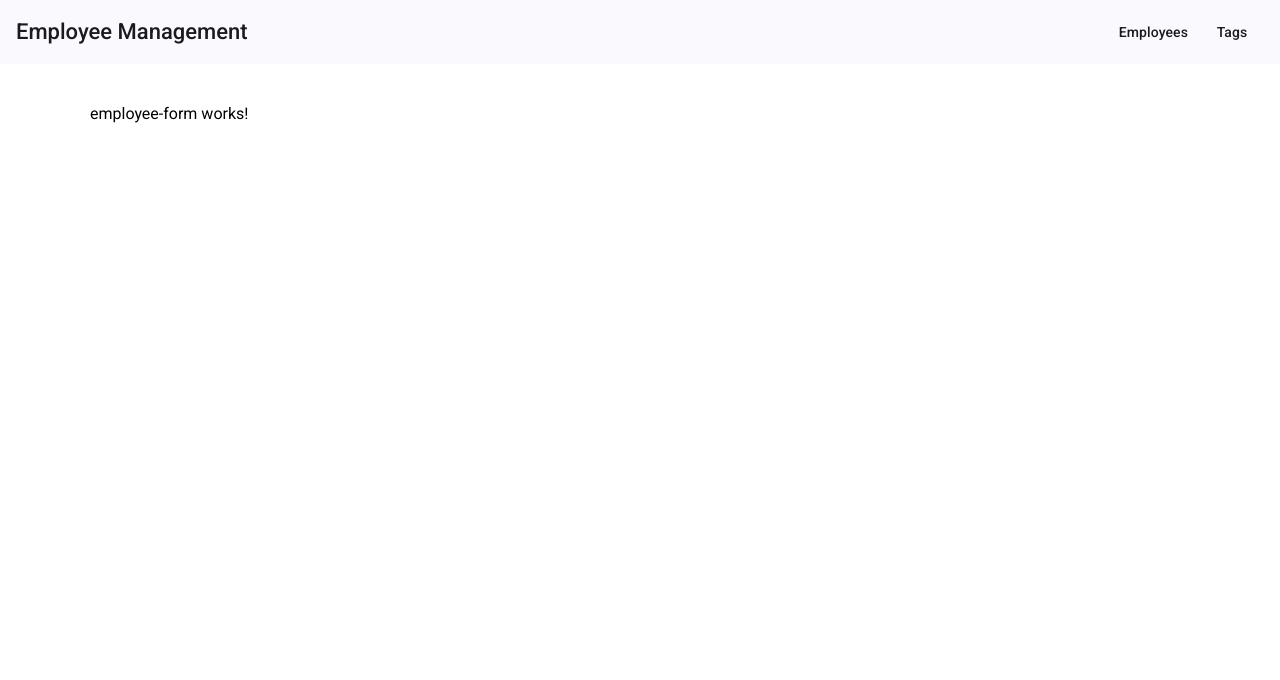
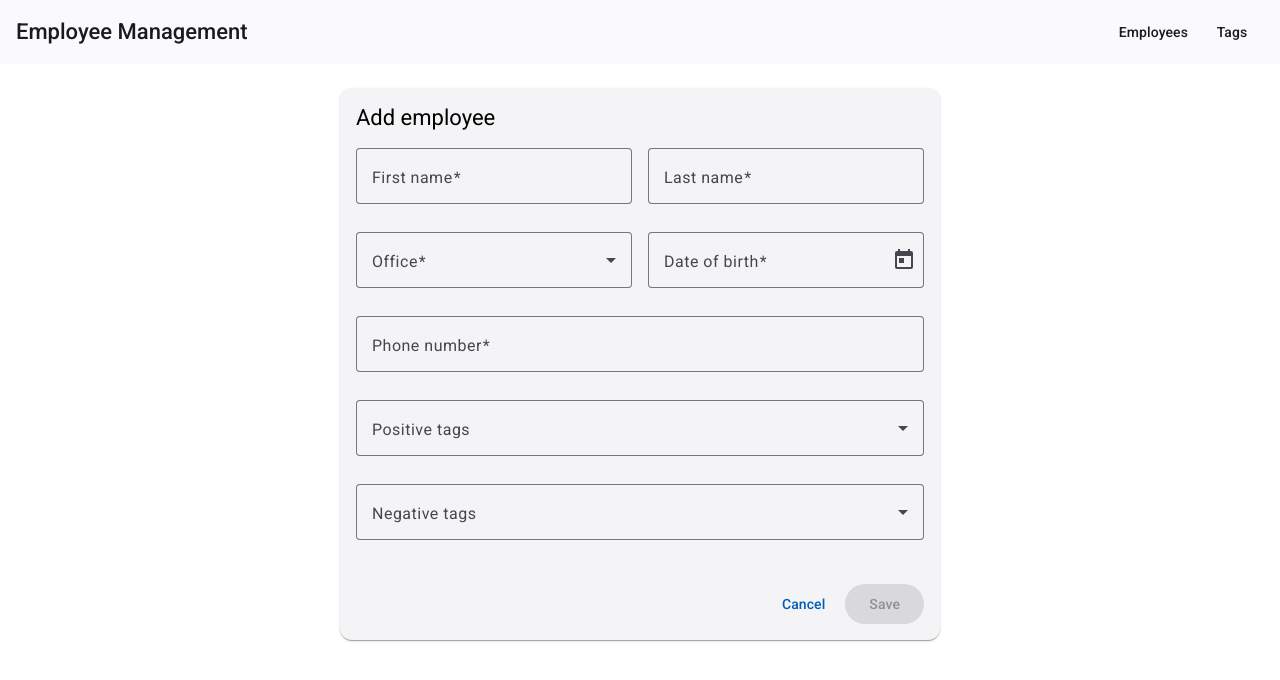
Before and after one commit to eugenefedotov/employee-management, an Angular app in the folder frontend/: page /employee/new in a window 1280 px wide. Shown: the top 680 px of the page. Built offline with nearby package versions, Linux system fonts and the light colour scheme.

Commit message:
Added scaffold for employee form финишная прямая.......

```diff
--- a/frontend/src/app/app.config.ts
+++ b/frontend/src/app/app.config.ts
@@ -2,6 +2,7 @@ import { ApplicationConfig, provideZoneChangeDetection } from '@angular/core';
 import { provideRouter } from '@angular/router';
 import { provideHttpClient } from '@angular/common/http';
 import { provideAnimationsAsync } from '@angular/platform-browser/animations/async';
+import { provideNativeDateAdapter } from '@angular/material/core';
 
 import { routes } from './app.routes';
 
@@ -11,5 +12,6 @@ export const appConfig: ApplicationConfig = {
     provideRouter(routes),
     provideHttpClient(),
     provideAnimationsAsync(),
+    provideNativeDateAdapter()
   ],
 };
--- a/frontend/src/app/employees/employee-form/employee-form.component.html
+++ b/frontend/src/app/employees/employee-form/employee-form.component.html
@@ -1 +1,69 @@
-<p>employee-form works!</p>
+<mat-card>
+  <mat-card-header>
+    <mat-card-title>{{ isEditMode ? 'Edit employee' : 'Add employee' }}</mat-card-title>
+  </mat-card-header>
+
+  <mat-card-content>
+    <form [formGroup]="form" (ngSubmit)="save()">
+      <div class="row">
+        <mat-form-field appearance="outline" class="half-width">
+          <mat-label>First name</mat-label>
+          <input matInput formControlName="firstName" />
+        </mat-form-field>
+
+        <mat-form-field appearance="outline" class="half-width">
+          <mat-label>Last name</mat-label>
+          <input matInput formControlName="lastName" />
+        </mat-form-field>
+      </div>
+
+      <div class="row">
+        <mat-form-field appearance="outline" class="half-width">
+          <mat-label>Office</mat-label>
+          <mat-select formControlName="office">
+            <mat-option value="Riga">Riga</mat-option>
+            <mat-option value="Tallinn">Tallinn</mat-option>
+            <mat-option value="Vilnius">Vilnius</mat-option>
+          </mat-select>
+        </mat-form-field>
+
+        <mat-form-field appearance="outline" class="half-width">
+          <mat-label>Date of birth</mat-label>
+          <input matInput [matDatepicker]="picker" formControlName="dateOfBirth" />
+          <mat-datepicker-toggle matIconSuffix [for]="picker"></mat-datepicker-toggle>
+          <mat-datepicker #picker></mat-datepicker>
+        </mat-form-field>
+      </div>
+
+      <mat-form-field appearance="outline" class="full-width">
+        <mat-label>Phone number</mat-label>
+        <input matInput formControlName="phoneNumber" />
+      </mat-form-field>
+
+      <mat-form-field appearance="outline" class="full-width">
+        <mat-label>Positive tags</mat-label>
+        <mat-select formControlName="positiveTagIds" multiple>
+          @for (tag of positiveTags; track tag._id) {
+            <mat-option [value]="tag._id">{{ tag.name }}</mat-option>
+          }
+        </mat-select>
+      </mat-form-field>
+
+      <mat-form-field appearance="outline" class="full-width">
+        <mat-label>Negative tags</mat-label>
+        <mat-select formControlName="negativeTagIds" multiple>
+          @for (tag of negativeTags; track tag._id) {
+            <mat-option [value]="tag._id">{{ tag.name }}</mat-option>
+          }
+        </mat-select>
+      </mat-form-field>
+
+      <div class="actions">
+        <button mat-button type="button" (click)="cancel()">Cancel</button>
+        <button mat-flat-button color="primary" type="submit" [disabled]="form.invalid">
+          Save
+        </button>
+      </div>
+    </form>
+  </mat-card-content>
+</mat-card>
--- a/frontend/src/app/employees/employee-form/employee-form.component.scss
+++ b/frontend/src/app/employees/employee-form/employee-form.component.scss
@@ -0,0 +1,34 @@
+mat-card-header {
+  margin-bottom: 1rem;
+}
+
+mat-card {
+  max-width: 600px;
+  margin: 0 auto;
+}
+
+form {
+  display: flex;
+  flex-direction: column;
+  gap: 0.5rem;
+}
+
+.row {
+  display: flex;
+  gap: 1rem;
+}
+
+.half-width {
+  flex: 1;
+}
+
+.full-width {
+  width: 100%;
+}
+
+.actions {
+  display: flex;
+  justify-content: flex-end;
+  gap: 0.5rem;
+  margin-top: 1rem;
+}
--- a/frontend/src/app/employees/employee-form/employee-form.component.ts
+++ b/frontend/src/app/employees/employee-form/employee-form.component.ts
@@ -1,11 +1,78 @@
-import { Component } from '@angular/core';
+import {ChangeDetectionStrategy, Component, signal} from '@angular/core';
+import {EmployeesApiService} from '../services/employees-api.service';
+import {ActivatedRoute, Router} from '@angular/router';
+import {Employee} from '../models/employee';
+import {FormBuilder, FormGroup, ReactiveFormsModule, Validators} from '@angular/forms';
+import {MatDatepickerModule} from '@angular/material/datepicker';
+import {MatCardModule} from '@angular/material/card';
+import {MatFormFieldModule} from '@angular/material/form-field';
+import {MatDialogModule} from '@angular/material/dialog';
+import {MatInputModule} from '@angular/material/input';
+import {MatButtonModule} from '@angular/material/button';
+import {MatSelectModule} from '@angular/material/select';
+import {PositiveTag} from '../../tags/models/positive-tag.model';
+import {NegativeTag} from '../../tags/models/negative-tag.model';
 
 @Component({
   selector: 'app-employee-form',
-  imports: [],
+  imports: [
+    ReactiveFormsModule,
+    MatDialogModule,
+    MatFormFieldModule,
+    MatInputModule,
+    MatButtonModule,
+    MatCardModule,
+    MatDatepickerModule,
+    MatSelectModule
+  ],
   templateUrl: './employee-form.component.html',
-  styleUrl: './employee-form.component.scss'
+  styleUrl: './employee-form.component.scss',
+  changeDetection: ChangeDetectionStrategy.OnPush
 })
 export class EmployeeFormComponent {
 
+  isEditMode = false;
+  form: FormGroup;
+  positiveTags: PositiveTag[] = [];
+  negativeTags: NegativeTag[] = [];
+
+  constructor(
+    private api: EmployeesApiService,
+    private router: Router,
+    private route: ActivatedRoute,
+    private fb: FormBuilder,
+  ) {
+    this.form = this.fb.group({
+      firstName: ['', Validators.required],
+      lastName: ['', Validators.required],
+      office: ['', Validators.required],
+      dateOfBirth: ['', Validators.required],
+      phoneNumber: ['', Validators.required],
+      positiveTagIds: [[]],
+      negativeTagIds: [[]],
+    });
+  }
+
+  ngOnInit() {
+    const employeeId = this.route.snapshot.paramMap.get('id');
+    this.isEditMode = !!employeeId;
+    if (this.isEditMode && employeeId) {
+      this.api.getById(employeeId).subscribe((employee: Employee) => {
+        this.form.get('firstName')?.patchValue(employee.firstName);
+      });
+    }
+  }
+
+  save() {
+    console.log('Save tapped!')
+    if (this.form.valid) {
+      console.log('Form is valid')
+    }
+    console.log('Form is NOT valid. Get out bro!')
+  }
+
+  cancel() {
+    return this.router.navigate(['employees/']);
+  }
+
 }
--- a/frontend/src/app/employees/services/employees-api.service.ts
+++ b/frontend/src/app/employees/services/employees-api.service.ts
@@ -15,6 +15,10 @@ export class EmployeesApiService {
     return this.http.get<Employee[]>(this.apiUrl);
   }
 
+  getById(id: string): Observable<Employee> {
+    return this.http.get<Employee>(`${this.apiUrl}/${id}`);
+  }
+
   create(payload: EmployeePayload): Observable<Employee> {
     return this.http.post<Employee>(this.apiUrl, payload);
   }
```
